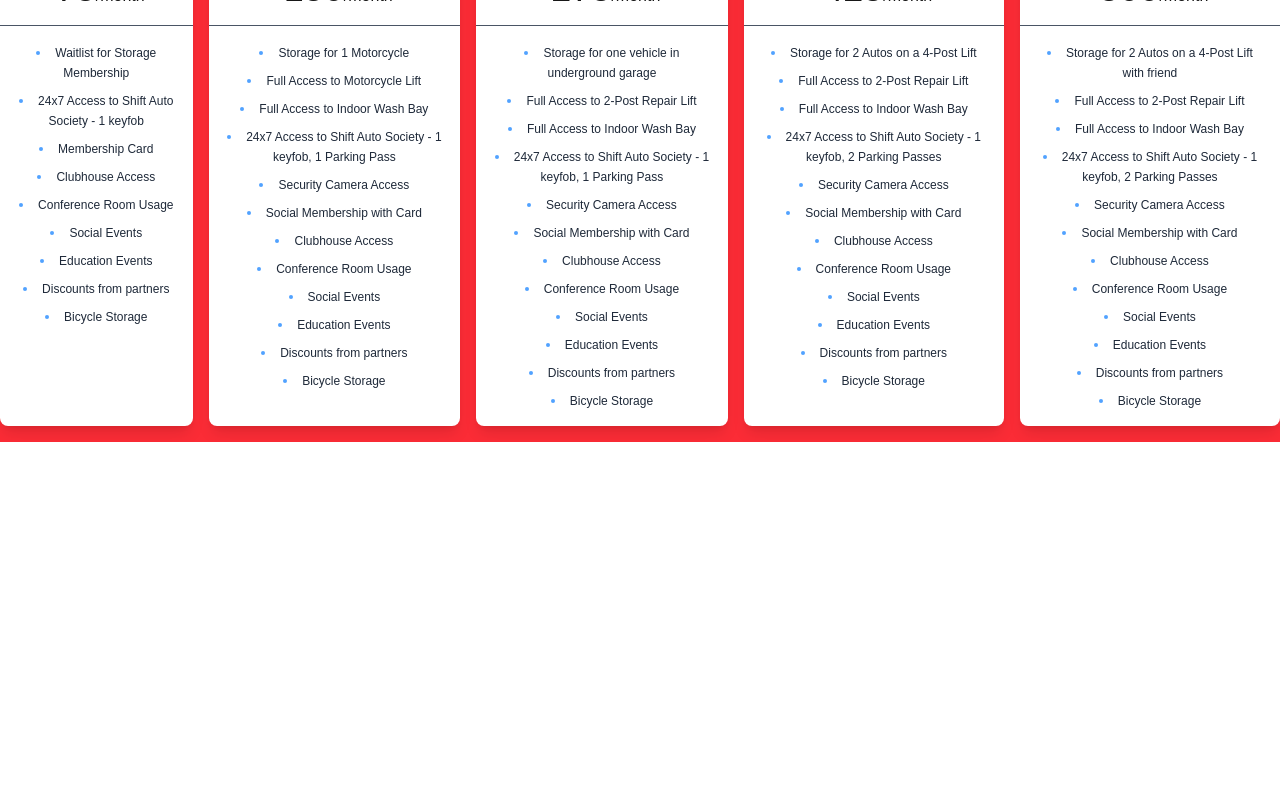
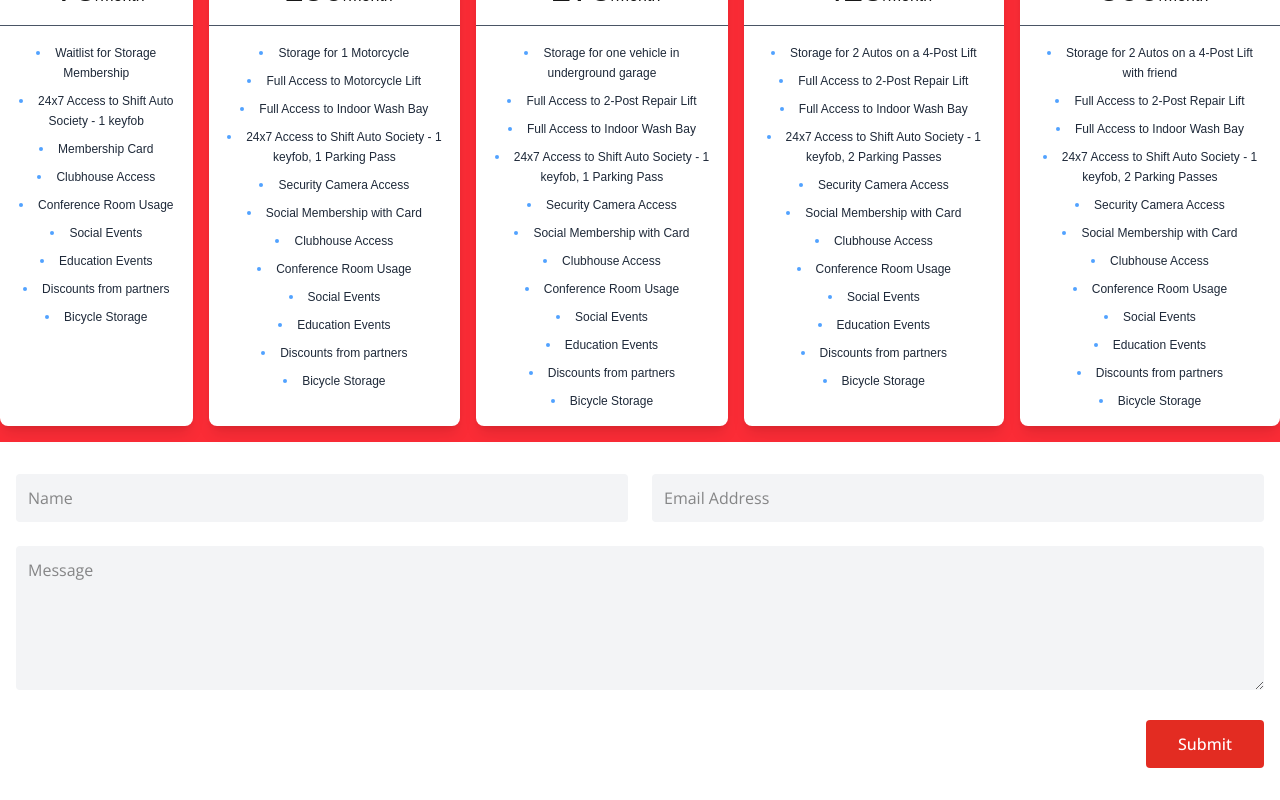
Before and after one commit to Chase-Horton/shift-website, a Next.js app: page / in a window 1280 px wide. Shown: the part 1343-2143 px from the top of the page. Before the commit the page ends 1785 px from the top, so only its background shows below. Built offline with nearby package versions, Linux system fonts and the light colour scheme.

Commit message:
added contact form

```diff
--- a/src/app/page-components/HeroPage.tsx
+++ b/src/app/page-components/HeroPage.tsx
@@ -1,6 +1,7 @@
 import Image from "next/image";
 import { LogoSection } from "./components/LogoSection";
 import { MembershipSection } from "./components/MembershipsSection";
+import { ContactForm} from "./components/ContactSection";
 
 export const Hero = () => {
     return (
@@ -40,6 +41,7 @@ export const Hero = () => {
             </section>
             <LogoSection href="./images/Shift-Logo-Primary.jpg">Shift is a member-driven, private country club for auto enthusiasts.</LogoSection>
             <MembershipSection />
+            <ContactForm />
         </>
     )
 }
--- /dev/null
+++ b/src/app/page-components/components/ContactSection.tsx
@@ -0,0 +1,69 @@
+"use client"
+import { Open_Sans } from "next/font/google"
+import { useState } from "react"
+
+const openSans = Open_Sans({subsets: ["latin"]})
+
+export function ContactForm() {
+  const [name, setName] = useState("")
+  const [email, setEmail] = useState("")
+  const [message, setMessage] = useState("")
+
+  const handleSubmit = (e: React.FormEvent) => {
+    e.preventDefault()
+    // Handle form submission logic here
+    console.log({ name, email, message })
+  }
+
+  return (
+    <section className={`w-full py-8 ${openSans.className} bg-white`}>
+      <form onSubmit={handleSubmit} className="w-full max-w-7xl mx-auto px-4">
+        <div className="grid grid-cols-1 md:grid-cols-2 gap-6 mb-6">
+          <div>
+            <input
+              id="name"
+              type="text"
+              placeholder="Name"
+              className="w-full p-3 bg-gray-100 rounded border-0 focus:ring-2 focus:ring-[#e32c22] focus:ring-opacity-20 transition-all outline-none"
+              value={name}
+              onChange={(e) => setName(e.target.value)}
+              required
+            />
+          </div>
+          <div>
+            <input
+              id="email"
+              type="email"
+              placeholder="Email Address"
+              className="w-full p-3 bg-gray-100 rounded border-0 focus:ring-2 focus:ring-[#e32c22] focus:ring-opacity-20 transition-all outline-none"
+              value={email}
+              onChange={(e) => setEmail(e.target.value)}
+              required
+            />
+          </div>
+        </div>
+
+        <div className="mb-6">
+          <textarea
+            id="message"
+            placeholder="Message"
+            rows={5}
+            className="w-full p-3 bg-gray-100 rounded border-0 focus:ring-2 focus:ring-[#e32c22] focus:ring-opacity-20 transition-all outline-none"
+            value={message}
+            onChange={(e) => setMessage(e.target.value)}
+            required
+          />
+        </div>
+
+        <div className="flex justify-end">
+          <button
+            type="submit"
+            className="px-8 py-3 bg-[#e32c22] text-white font-medium rounded hover:bg-[#c52218] active:bg-[#a91e15] transition-colors duration-200"
+          >
+            Submit
+          </button>
+        </div>
+      </form>
+    </section>
+  )
+}
--- a/src/app/page-components/components/LogoSection.tsx
+++ b/src/app/page-components/components/LogoSection.tsx
@@ -1,5 +1,5 @@
 import { ReactNode } from "react"
-import { Happy_Monkey, Open_Sans } from "next/font/google"
+import { Open_Sans } from "next/font/google"
 const openSans = Open_Sans({
   subsets: ["latin"],
 })
```
